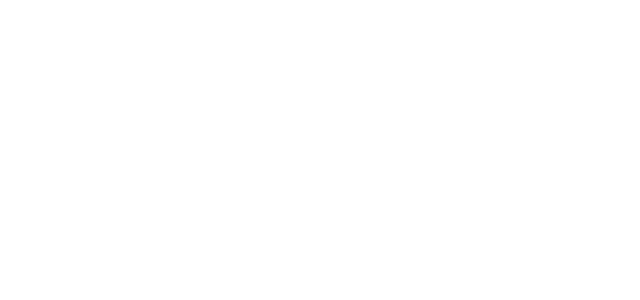
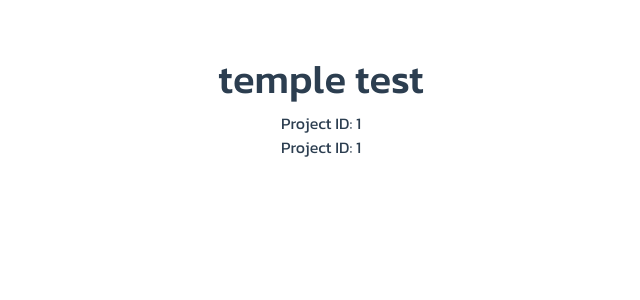
Before and after one commit to Atiprometis/vuemyport, a Vue app: page /projectdetail/1 in a window 1280 px wide. Before the commit this address had no page. Shown: the top 300 px of the page, without its empty margins (319-959 px from the left). Built offline with nearby package versions, Linux system fonts and the light colour scheme.

Commit message:
add projectdetail page add send parametor from project on click

```diff
--- a/src/components/projectsall/ProJects.vue
+++ b/src/components/projectsall/ProJects.vue
@@ -11,8 +11,10 @@
                 <!-- <h1>{{ quotes }}</h1> -->
             <!-- <img src="../../assets/img/project/jisoo1.jpg" alt=""> -->
 
-                <div class="col-lg-4  col-lg-auto col-sm-12 project-all       " v-for="item in quotes " :key="item.id" >
 
+                <div class="col-lg-4  col-lg-auto col-sm-12 project-all " v-for="item in quotes " :key="item.id">
+                    <router-link   class="nav-link" :to="{ name: 'projectdetail', params:{ idproject:item.id } }">
+                        <h1>{{ item.id }}</h1>
                     <!-- <img class="img-pj animete-top-down"  :src="getImgUrl(item.photo)" alt="" > -->
 
                             <label class="col-12  project-box  ">
@@ -28,8 +30,9 @@
 
                             </label>
 
+                    </router-link>
+                </div>
 
-                </div>
 
         </div>
         </div>
--- /dev/null
+++ b/src/components/projectsall/ProjectDetail.vue
@@ -0,0 +1,32 @@
+<template>
+    <div>
+        <h1>temple test</h1>
+        Project ID: {{ id }}
+        <br>
+        Project ID: {{  $route.params.idproject }}
+    </div>
+</template>
+
+<script>
+
+
+
+export default {
+    name: 'ProjectDetail',
+    components: {
+    },
+    data() {
+    return {
+      id: null
+    };
+  },
+  created() {
+    this.id = this.$route.params.idproject;
+    console.log("this id = "+this.id);
+  }
+}
+</script>
+
+<style>
+
+</style>
--- a/src/router/index.js
+++ b/src/router/index.js
@@ -4,6 +4,7 @@
 import ResumePage from '@/view/ResumePage.vue'
 import AdminPage from '../view/AdminPage.vue';
 import AdminUpdate from '../components/admin/AdminUpdate.vue'
+import ProjectDetail from '../components/projectsall/ProjectDetail.vue';
 
 import { createRouter , createWebHistory } from 'vue-router'
 
@@ -15,7 +16,9 @@
         {path: '/navber', name:'NavBar', component: NavBar},
         {path: '/resume', name: 'Resume',component: ResumePage},
         {path: '/sp-admin', name: 'Admin',component: AdminPage},
-        {path: '/adminupdate', name:'Adminupdate',component: AdminUpdate}
+        {path: '/adminupdate', name:'Adminupdate',component: AdminUpdate},
+        {path: '/projectdetail/:idproject', name:'projectdetail',component: ProjectDetail}
+
     ]
 })
 
```
